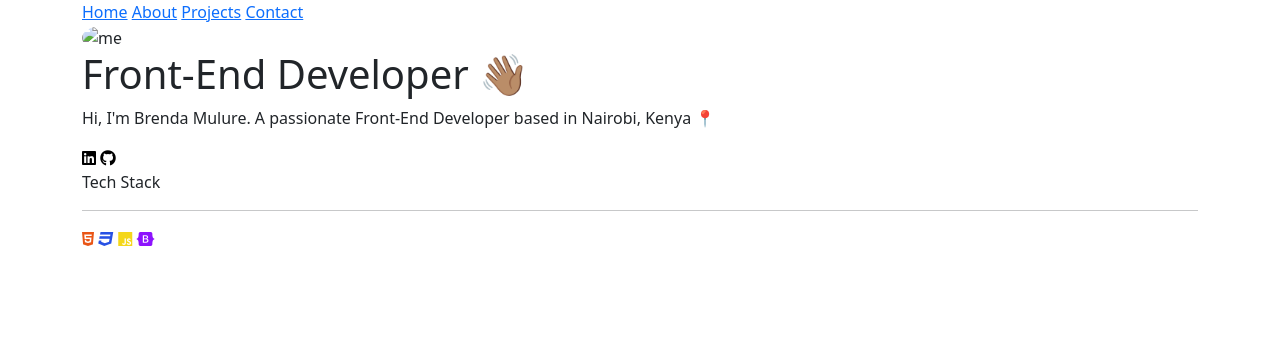
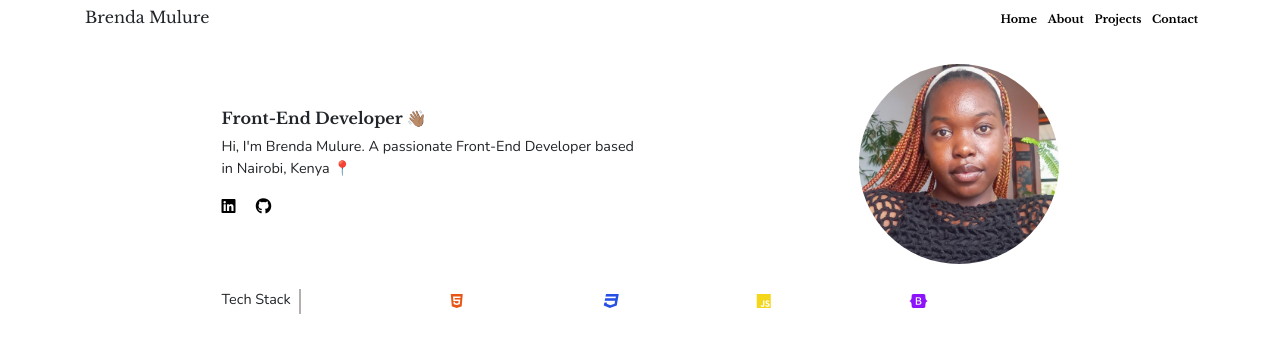
Before and after one commit to mulurebrenda/Portfolio-Website, a plain HTML site: page index.html in a window 1280 px wide. Drawn offline with nearby package versions, Linux system fonts and the light colour scheme.

Commit message:
added an image and styled the intro section

```diff
--- a/index.html
+++ b/index.html
@@ -4,6 +4,13 @@
     <meta charset="UTF-8" />
     <meta name="viewport" content="width=device-width, initial-scale=1.0" />
     <meta name="description" content="brenda-mulure-portfolio" />
+    <link rel="stylesheet" href="/src/style.css" />
+    <link rel="preconnect" href="https://fonts.googleapis.com" />
+    <link rel="preconnect" href="https://fonts.gstatic.com" crossorigin />
+    <link
+      href="https://fonts.googleapis.com/css2?family=Libre+Baskerville:wght@400;700&family=Nunito:wght@300;400;600&display=swap"
+      rel="stylesheet"
+    />
     <link
       href="https://cdn.jsdelivr.net/npm/bootstrap@5.3.2/dist/css/bootstrap.min.css"
       rel="stylesheet"
@@ -23,18 +30,21 @@
   </head>
   <body>
     <div class="container">
-      <header class="nav-bar">
-        <a href="/" class="home">Home</a>
-        <a href="" class="about">About</a>
-        <a href="" class="projects">Projects</a>
-        <a href="" class="contact">Contact</a>
+      <header class="nav-bar d-flex justify-content-between w-100">
+        <div class="brand">Brenda Mulure</div>
+        <div class="section-links">
+          <a href="/" class="home text-decoration-none text-black">Home</a>
+          <a href="" class="about text-decoration-none text-black">About</a>
+          <a href="" class="projects text-decoration-none text-black"
+            >Projects</a
+          >
+          <a href="" class="contact text-decoration-none text-black">Contact</a>
+        </div>
       </header>
-      <section class="intro-section">
-        <aside>
-          <img src="" alt="me" class="img-fluid rounded-circle" />
-        </aside>
-        <main class="intro">
-          <h1>Front-End Developer 👋🏽</h1>
+      <div class="body m-auto">
+        <div class="intro-section d-flex">
+          <div class="intro m-auto pe-1">
+            <h1 class="title">Front-End Developer 👋🏽</h1>
             <p>
               Hi, I'm Brenda Mulure. A passionate Front-End Developer based in
               Nairobi, Kenya 📍
@@ -42,29 +52,44 @@
             <div class="links">
               <a
                 href="https://www.linkedin.com/in/brenda-mulure"
-              class="linked-in text-decoration-none"
+                class="linked-in text-decoration-none p-2 ps-0"
+                target="_blank"
               >
                 <i class="fa-brands fa-linkedin" style="color: #000000"></i>
               </a>
               <a
                 href="https://github.com/mulurebrenda"
-              class="github text-decoration-none"
+                class="github text-decoration-none p-2"
+                target="_blank"
               >
                 <i class="fa-brands fa-github" style="color: #000000"></i>
               </a>
             </div>
-        </main>
-        <div class="tech-stack">
-          <p>Tech Stack</p>
-          <hr />
-          <div class="skills">
-            <i class="fa-brands fa-html5" style="color: #e95516"></i>
-            <i class="fa-brands fa-css3" style="color: #2751e4;"></i>
-            <i class="fa-brands fa-js" style="color: #f4d71a;"></i>
-            <i class="fa-brands fa-bootstrap" style="color: #8d13fd;"></i>
+          </div>
+          <div class="image m-auto">
+            <img
+              src="/media/pic5.png"
+              alt="me"
+              class="my-picture img-fluid rounded-circle me-0"
+            />
           </div>
         </div>
-      </section>
+        <div class="tech-stack d-flex justify-content-between m-auto">
+          <div class="col-3 d-flex">
+            <p>Tech Stack</p>
+            <div class="vertical-line ms-2"></div>
+          </div>
+          <div class="col-9 skills d-flex justify-content-evenly ps-3">
+            <i class="html fa-brands fa-html5 p-1" style="color: #e95516"></i>
+            <i class="css fa-brands fa-css3 p-1" style="color: #2751e4"></i>
+            <i class="js fa-brands fa-js p-1" style="color: #f4d71a"></i>
+            <i
+              class="bootstrap fa-brands fa-bootstrap p-1"
+              style="color: #8d13fd"
+            ></i>
+          </div>
+        </div>
+      </div>
     </div>
   </body>
 </html>
--- /dev/null
+++ b/src/style.css
@@ -0,0 +1,62 @@
+* {
+  margin: 0;
+  padding: 0;
+}
+.container {
+  font-family: "Nunito", sans-serif;
+}
+:root {
+  --heading-font: "Libre Baskerville", serif;
+  --paragraph-font-size: 0.9em;
+}
+p {
+  font-size: var(--paragraph-font-size);
+}
+
+div.intro-section {
+  margin: 35px 0 25px;
+  flex-wrap: wrap;
+}
+.intro,
+.image {
+  flex: 1;
+}
+header {
+  margin: 5px 3px;
+  width: 100%;
+  font-family: var(--heading-font);
+}
+.section-links a {
+  padding: 3px;
+  font-size: 0.7em;
+  font-weight: 900;
+}
+h1.title {
+  font-family: var(--heading-font);
+  font-size: 1em;
+  font-weight: 700;
+}
+img.my-picture {
+  max-height: 200px;
+  display: block;
+  margin: 0 auto;
+}
+div.vertical-line {
+  width: 2px;
+  height: 25px;
+  background: rgb(179, 175, 175);
+}
+div.skills {
+  flex-wrap: wrap;
+}
+.html,
+.css,
+.js,
+.bootstrap {
+  flex: 1;
+}
+@media (min-width: 768px) {
+  div.body {
+    width: 75%;
+  }
+}
```
Also changed, not shown: media/pic5.png (added). Lines whose indentation alone changed are shown as unchanged.
